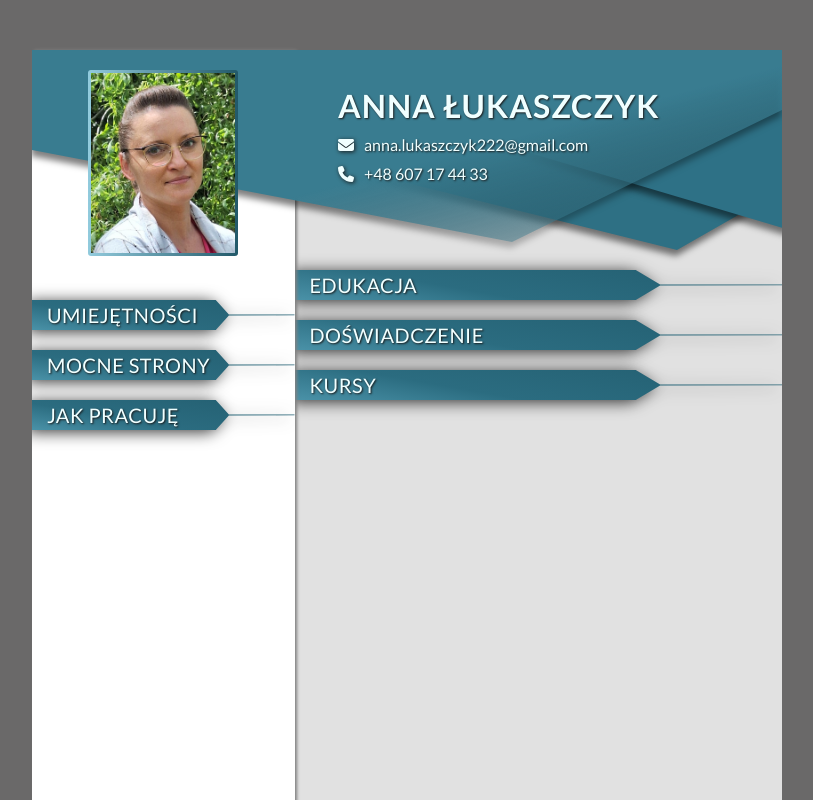
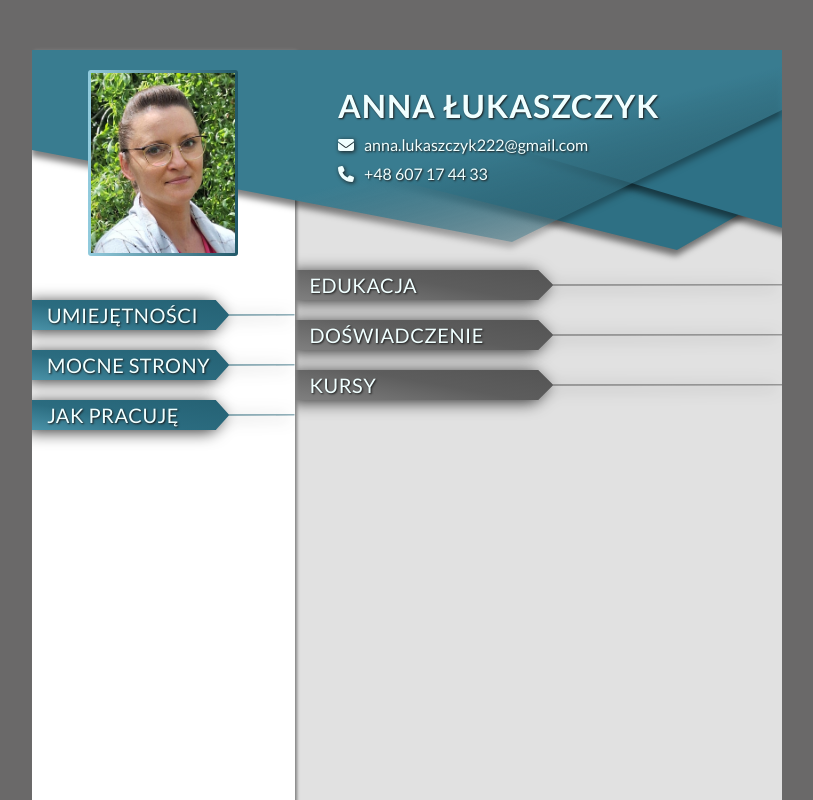
Before and after one commit to AnnaLukaszczyk/CV-AnnaLukaszczyk, a React (Create React App) app: page / in a window 1280 px wide. Shown: the top 800 px of the page, without its empty margins (233-1046 px from the left). Built offline with nearby package versions, Linux system fonts and the light colour scheme.

Commit message:
added isMain prop to SectionTitle for conditional styling

```diff
--- a/src/common/Section/styled.js
+++ b/src/common/Section/styled.js
@@ -16,13 +16,34 @@ export const SectionTitle = styled.h2`
 	letter-spacing: 0.5px;
 	color: azure;
 	text-shadow: 1px 1px 2px rgb(26, 26, 26);
-	background: linear-gradient(
+	background: ${({ $isMain }) =>
+		$isMain
+			? `linear-gradient(
+		10deg,
+		rgba(128, 128, 128, 1) 0%,
+		rgba(93, 93, 93, 1) 35%,
+		rgba(74, 74, 74, 1) 100%
+	);
+	`
+			: `linear-gradient(
 		10deg,
 		rgba(74, 146, 168, 1) 0%,
 		rgba(43, 108, 128, 1) 35%,
 		rgba(35, 94, 112, 1) 100%
-	);
-	clip-path: polygon(
+	)`};
+	clip-path: ${({ $isMain }) =>
+		$isMain
+			? `polygon(
+		0 0,
+		50% 0,
+		53% 48%,
+		100% 48%,
+		100% 51%,
+		53% 52%,
+		50% 100%,
+		0% 100%
+	)`
+			: `polygon(
 		0 0,
 		70% 0,
 		75% 48%,
@@ -31,5 +52,5 @@ export const SectionTitle = styled.h2`
 		75% 52%,
 		70% 100%,
 		0% 100%
-	);
+	)`};
 `;
```
